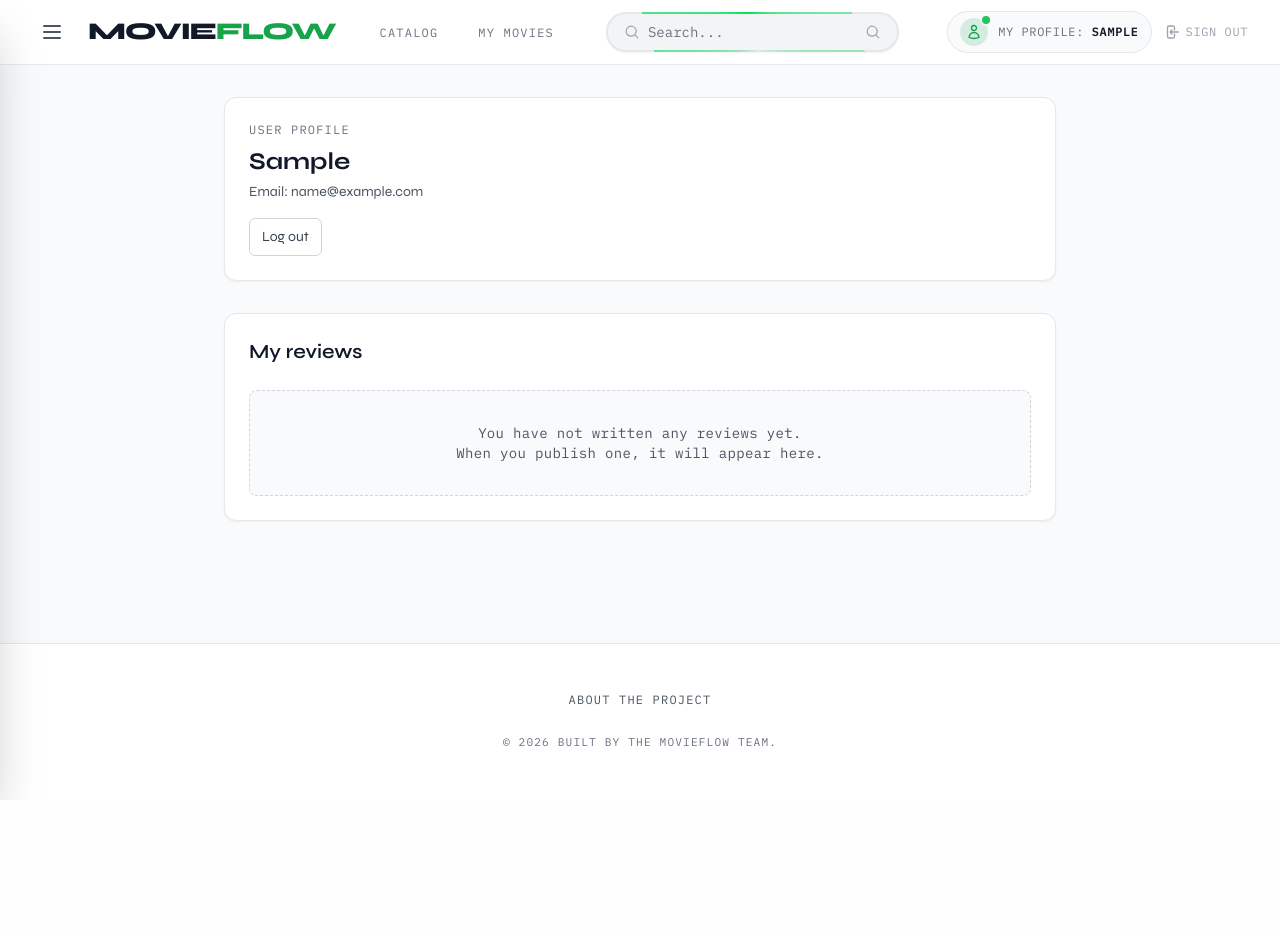
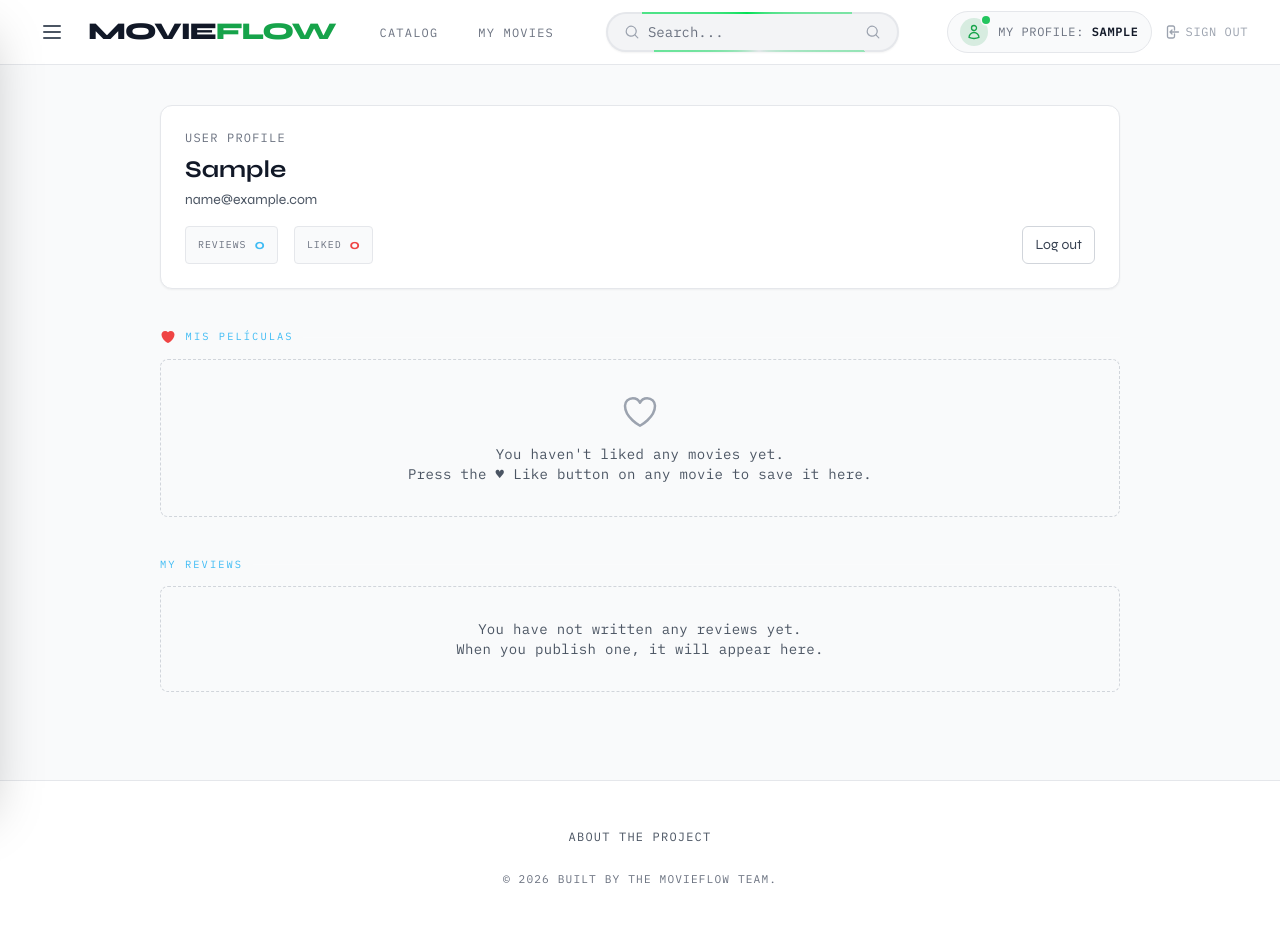
Before and after one commit to DRB03/MovieFlow, a Django app: page /profile/ in a window 1280 px wide. Before the commit the page ends 800 px from the top, so only its background shows below. Run offline with Django 5.2, Linux system fonts and the light colour scheme; the visitor is signed in with stand-in values (Sample User, id 1); data that the repository does not hold is empty; some libraries are stand-ins or nearby versions.

Commit message:
feat(movies): crear modelo MovieLike para rastrear favoritos del usuario

```diff
--- a/users/templates/users/profile.html
+++ b/users/templates/users/profile.html
@@ -1,24 +1,126 @@
 {% extends "movies/base.html" %}
 
+{% block style %}
+{{ block.super }}
+<style>
+  .section-label {
+    font-family: 'IBM Plex Mono', monospace;
+    font-size: 0.65rem;
+    letter-spacing: 0.2em;
+    text-transform: uppercase;
+    color: #40bcf4;
+    margin-bottom: 0.85rem;
+    display: flex;
+    align-items: center;
+    gap: 0.6rem;
+  }
+  .section-label::after {
+    content: '';
+    flex: 1;
+    height: 1px;
+    background: rgba(255, 255, 255, 0.12);
+  }
+  .movie-card::before {
+    content: '';
+    position: absolute;
+    inset: 0;
+    border-radius: inherit;
+    background: linear-gradient(135deg, rgba(64,188,244,0.06) 0%, transparent 60%);
+    opacity: 0;
+    transition: opacity 0.3s;
+  }
+  .movie-card:hover::before { opacity: 1; }
+</style>
+{% endblock style %}
+
 {% block content %}
-<section class="mx-auto max-w-4xl px-4 py-8 sm:px-6 lg:px-8">
-	<header class="mb-8 rounded-xl border border-gray-200 bg-white p-6 shadow-sm dark:border-bordercol dark:bg-surface/60 transition-colors">
+<div class="mx-auto max-w-5xl px-4 sm:px-6 lg:px-8 py-10 space-y-10">
+
+  {# ── Profile header ──────────────────────────────────────────────── #}
+  <header class="rounded-xl border border-gray-200 bg-white p-6 shadow-sm dark:border-bordercol dark:bg-surface/60 transition-colors">
     <p class="font-mono text-xs uppercase tracking-widest text-gray-500 dark:text-muted">User profile</p>
     <h1 class="mt-2 text-2xl font-bold text-gray-900 dark:text-textcol">
-			{% if profile_user.first_name %}
-				{{ profile_user.first_name }}
-			{% else %}
-				{{ profile_user.username }}
-			{% endif %}
+      {% if profile_user.first_name %}{{ profile_user.first_name }}{% else %}{{ profile_user.username }}{% endif %}
     </h1>
-		<p class="mt-1 text-sm text-gray-600 dark:text-gray-300">Email: {{ profile_user.email|default:"Not provided" }}</p>
-		<p class="mt-4">
-			<a href="{% url 'logout' %}" class="inline-flex items-center rounded-md border border-gray-300 px-3 py-2 text-sm font-medium text-gray-700 hover:bg-gray-100 dark:border-bordercol dark:text-gray-200 dark:hover:bg-surface transition-colors">Log out</a>
-		</p>
+    <p class="mt-1 text-sm text-gray-600 dark:text-gray-300">{{ profile_user.email|default:"No email provided" }}</p>
+
+    <div class="mt-4 flex flex-wrap gap-4">
+      <div class="inline-flex items-center gap-2 rounded border border-gray-200 dark:border-bordercol bg-gray-50 dark:bg-[#0f1215] px-3 py-1.5">
+        <span class="font-mono text-[0.62rem] uppercase tracking-widest text-gray-500 dark:text-muted">Reviews</span>
+        <span class="text-sm font-bold text-[#40bcf4]">{{ reviews.count }}</span>
+      </div>
+      <div class="inline-flex items-center gap-2 rounded border border-gray-200 dark:border-bordercol bg-gray-50 dark:bg-[#0f1215] px-3 py-1.5">
+        <span class="font-mono text-[0.62rem] uppercase tracking-widest text-gray-500 dark:text-muted">Liked</span>
+        <span class="text-sm font-bold text-red-500">{{ liked_movies.count }}</span>
+      </div>
+      <a href="{% url 'logout' %}"
+         class="inline-flex items-center rounded-md border border-gray-300 px-3 py-2 text-sm font-medium text-gray-700 hover:bg-gray-100 dark:border-bordercol dark:text-gray-200 dark:hover:bg-surface transition-colors ml-auto">
+        Log out
+      </a>
+    </div>
   </header>
 
-	<section class="rounded-xl border border-gray-200 bg-white p-6 shadow-sm dark:border-bordercol dark:bg-surface/60 transition-colors">
-		<h2 class="text-xl font-semibold text-gray-900 dark:text-textcol mb-6">My reviews</h2>
+  {# ── Mis Películas (Liked movies grid) ────────────────────────────── #}
+  <section>
+    <p class="section-label">
+      <svg xmlns="http://www.w3.org/2000/svg" viewBox="0 0 24 24" fill="currentColor" class="w-4 h-4 text-red-500 shrink-0">
+        <path d="M11.645 20.91l-.007-.003-.022-.012a15.247 15.247 0 01-.383-.218 25.18 25.18 0 01-4.244-3.17C4.688 15.36 2.25 12.174 2.25 8.25 2.25 5.322 4.714 3 7.688 3A5.5 5.5 0 0112 5.052 5.5 5.5 0 0116.313 3c2.973 0 5.437 2.322 5.437 5.25 0 3.925-2.438 7.111-4.739 9.256a25.175 25.175 0 01-4.244 3.17 15.247 15.247 0 01-.383.219l-.022.012-.007.004-.003.001a.752.752 0 01-.704 0l-.003-.001z"/>
+      </svg>
+      Mis Películas
+    </p>
+
+    {% if liked_movies %}
+    <div class="grid grid-cols-2 sm:grid-cols-3 md:grid-cols-4 lg:grid-cols-5 gap-5">
+      {% for m in liked_movies %}
+      <a
+        href="{% url 'movie_detail' m.id %}"
+        class="movie-card relative group flex flex-col rounded border border-gray-200 dark:border-bordercol bg-white dark:bg-surface overflow-hidden transition-all duration-300 hover:border-[#40bcf4] hover:-translate-y-1 hover:shadow-lg"
+      >
+        <div class="aspect-[2/3] bg-gray-200 dark:bg-[#151b27] overflow-hidden">
+          <img
+            class="h-full w-full object-cover transition-transform duration-500 group-hover:scale-105"
+            src="https://image.tmdb.org/t/p/w600_and_h900_bestv2/{{ m.poster_path }}"
+            alt="{{ m.title }} poster"
+            onerror="this.parentElement.innerHTML='<div class=\'flex items-center justify-center h-full text-gray-400 font-mono text-xs uppercase tracking-wider text-center px-2\'>No poster</div>';"
+          />
+        </div>
+        <div class="p-3 flex flex-col gap-1">
+          <h3 class="font-semibold text-xs text-gray-900 dark:text-textcol line-clamp-2 group-hover:text-[#40bcf4] transition-colors leading-snug">
+            {{ m.title }}
+          </h3>
+          <p class="font-mono text-[0.6rem] uppercase tracking-widest text-gray-500 dark:text-muted">
+            {{ m.release_date|date:"Y" }}
+          </p>
+          {% if m.genres.all %}
+          <p class="font-mono text-[0.58rem] text-gray-400 dark:text-muted/70 line-clamp-1">
+            {% for g in m.genres.all %}{{ g.name }}{% if not forloop.last %} · {% endif %}{% endfor %}
+          </p>
+          {% endif %}
+        </div>
+        {# Red heart badge top-right #}
+        <div class="absolute top-2 right-2 bg-black/60 backdrop-blur-sm rounded-full p-1">
+          <svg xmlns="http://www.w3.org/2000/svg" viewBox="0 0 24 24" fill="currentColor" class="w-3.5 h-3.5 text-red-500">
+            <path d="M11.645 20.91l-.007-.003-.022-.012a15.247 15.247 0 01-.383-.218 25.18 25.18 0 01-4.244-3.17C4.688 15.36 2.25 12.174 2.25 8.25 2.25 5.322 4.714 3 7.688 3A5.5 5.5 0 0112 5.052 5.5 5.5 0 0116.313 3c2.973 0 5.437 2.322 5.437 5.25 0 3.925-2.438 7.111-4.739 9.256a25.175 25.175 0 01-4.244 3.17 15.247 15.247 0 01-.383.219l-.022.012-.007.004-.003.001a.752.752 0 01-.704 0l-.003-.001z"/>
+          </svg>
+        </div>
+      </a>
+      {% endfor %}
+    </div>
+    {% else %}
+    <div class="rounded-lg border border-dashed border-gray-300 p-8 text-center dark:border-bordercol bg-gray-50 dark:bg-[#0f1215]">
+      <svg xmlns="http://www.w3.org/2000/svg" fill="none" viewBox="0 0 24 24" stroke-width="1.5" stroke="currentColor" class="w-10 h-10 mx-auto mb-3 text-gray-400 dark:text-muted">
+        <path stroke-linecap="round" stroke-linejoin="round" d="M21 8.25c0-2.485-2.099-4.5-4.688-4.5-1.935 0-3.597 1.126-4.312 2.733-.715-1.607-2.377-2.733-4.313-2.733C5.1 3.75 3 5.765 3 8.25c0 7.22 9 12 9 12s9-4.78 9-12z"/>
+      </svg>
+      <p class="text-sm text-gray-600 dark:text-gray-300 font-mono tracking-wide">
+        You haven't liked any movies yet.<br>Press the ♥ Like button on any movie to save it here.
+      </p>
+    </div>
+    {% endif %}
+  </section>
+
+  {# ── My Reviews ───────────────────────────────────────────────────── #}
+  <section>
+    <p class="section-label">My Reviews</p>
 
     {% if reviews %}
     <ul class="space-y-6">
@@ -74,12 +176,13 @@
       {% endfor %}
     </ul>
     {% else %}
-			<div class="mt-4 rounded-lg border border-dashed border-gray-300 p-8 text-center dark:border-bordercol bg-gray-50 dark:bg-[#0f1215]">
+    <div class="rounded-lg border border-dashed border-gray-300 p-8 text-center dark:border-bordercol bg-gray-50 dark:bg-[#0f1215]">
       <p class="text-sm text-gray-600 dark:text-gray-300 font-mono tracking-wide">
         You have not written any reviews yet.<br>When you publish one, it will appear here.
       </p>
     </div>
     {% endif %}
   </section>
-</section>
+
+</div>
 {% endblock content %}
--- a/users/views.py
+++ b/users/views.py
@@ -6,14 +6,18 @@ from django.contrib.auth import authenticate, login, logout
 from django.contrib.auth.decorators import login_required
 from django.contrib.auth.models import User
 from django.views.decorators.http import require_POST
-from movies.models import MovieReview
+from movies.models import MovieReview, Movie
 
 @login_required(login_url='/users/login')
 def profile_view(request):
     reviews = MovieReview.objects.filter(user=request.user).select_related('movie').order_by('-id')
+    liked_movies = Movie.objects.filter(
+        likes__user=request.user
+    ).prefetch_related('genres').order_by('-likes__created_at')
     context = {
         'profile_user': request.user,
         'reviews': reviews,
+        'liked_movies': liked_movies,
     }
     return render(request, 'users/profile.html', context)
 
```
Lines whose indentation alone changed are shown as unchanged.
